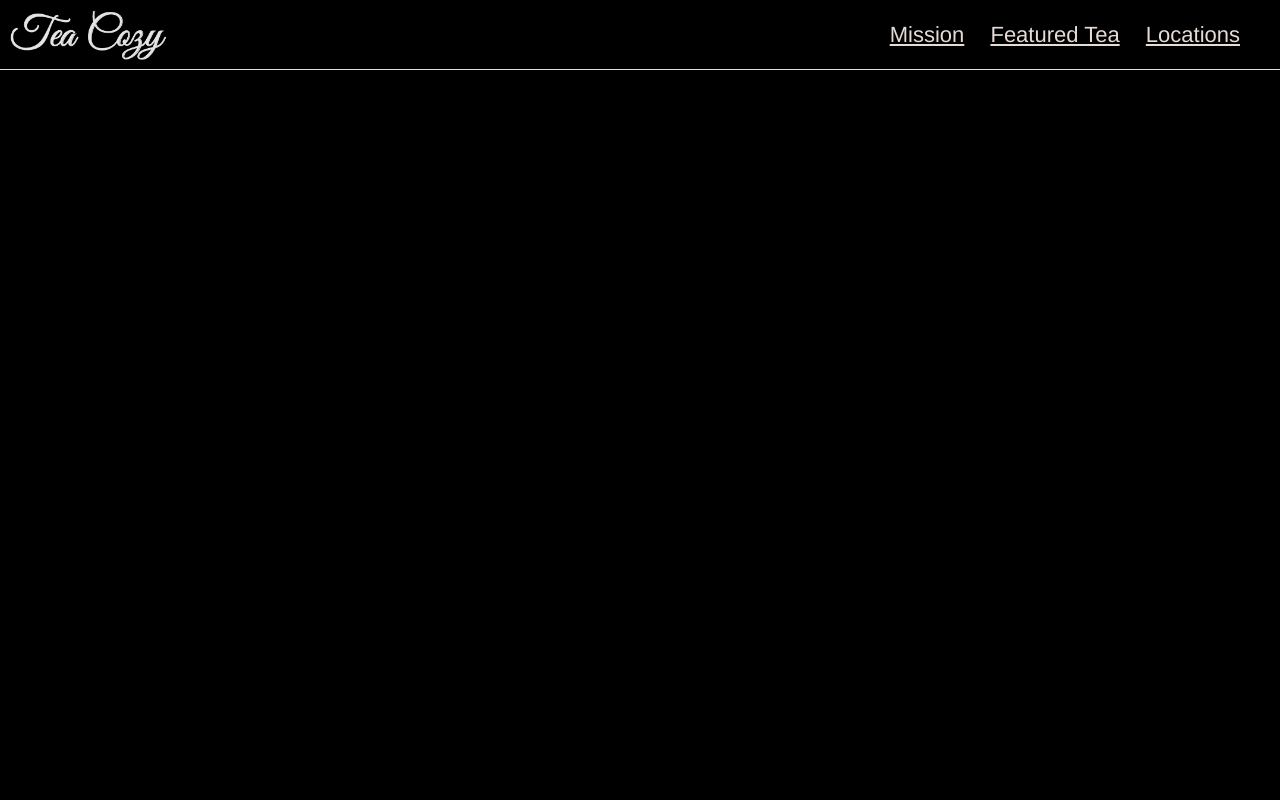
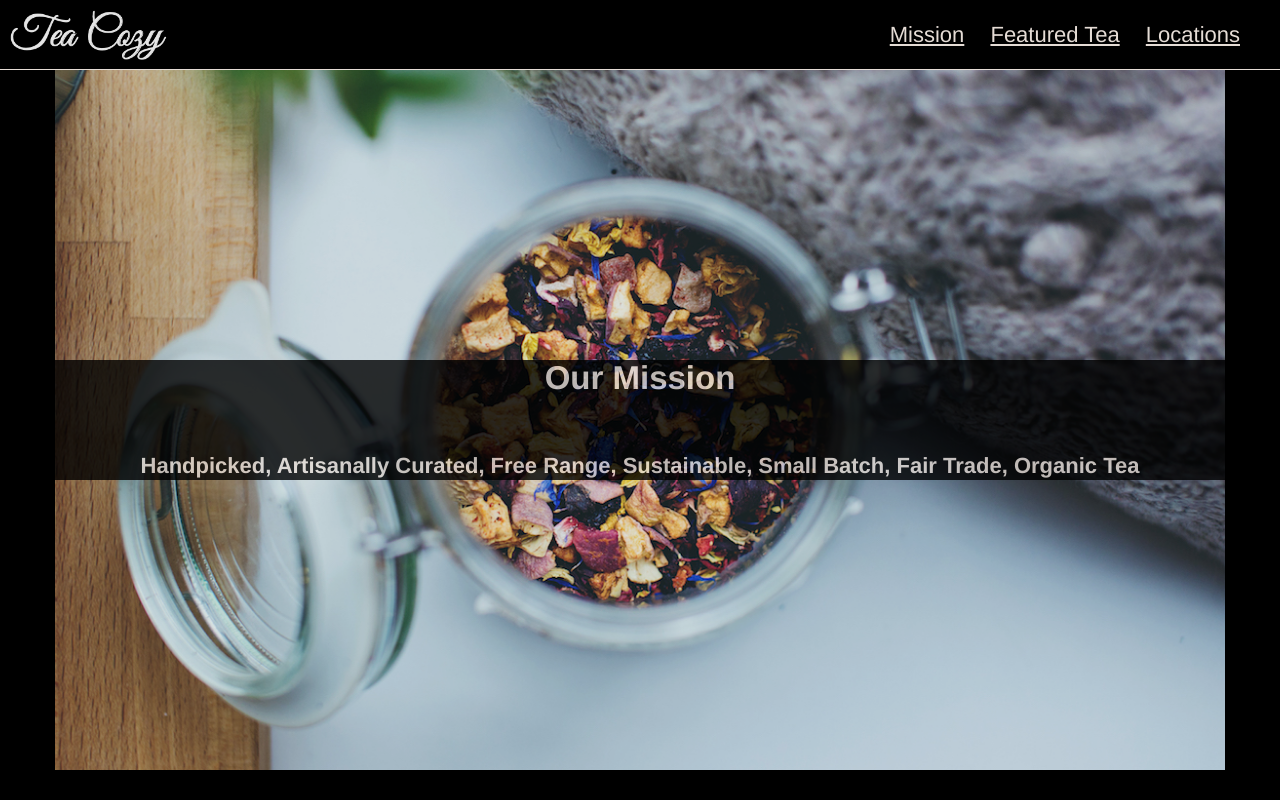
Before and after one commit to gonzalezirving3/Tea_Cozy, a plain HTML site: page index.html in a window 1280 px wide. Drawn offline with Linux system fonts and the light colour scheme.

Commit message:
completed main banner section

```diff
--- a/index.html
+++ b/index.html
@@ -15,5 +15,11 @@
             <p>Locations</p>
         </nav>
     </header>
+    <section class="banner-hero">
+        <article class="mission-statement">
+            <h2>Our Mission</h2>
+            <h4>Handpicked, Artisanally Curated, Free Range, Sustainable, Small Batch, Fair Trade, Organic Tea</h4>
+        </article>
+    </section>
 </body>
 </html>
--- a/styles.css
+++ b/styles.css
@@ -7,6 +7,7 @@ body {
     margin: 0 0;
 }
 
+/* Header Styles */
 header {
     height: 69px;
     width: 100%;
@@ -33,3 +34,29 @@ header {
     flex-shrink: 5;
     flex-wrap: nowrap;
 }
+
+/* Main Section Styles */
+.banner-hero {
+    position: relative;
+    top: 70px;
+    height: 700px;
+    background-image: url(images/img-mission-background.jpeg);
+    background-size: cover;
+    background-position: center;
+    background-repeat: no-repeat;
+    margin: 0 55px;
+    display: flex;
+    justify-content: center;
+    align-items: center;
+}
+
+.mission-statement {
+    background-color: black;
+    height: 120px;
+    width: 1200px;
+    opacity: 0.8;
+    display: flex;
+    flex-direction: column;
+    align-items: center;
+    justify-content: center;
+}
```
